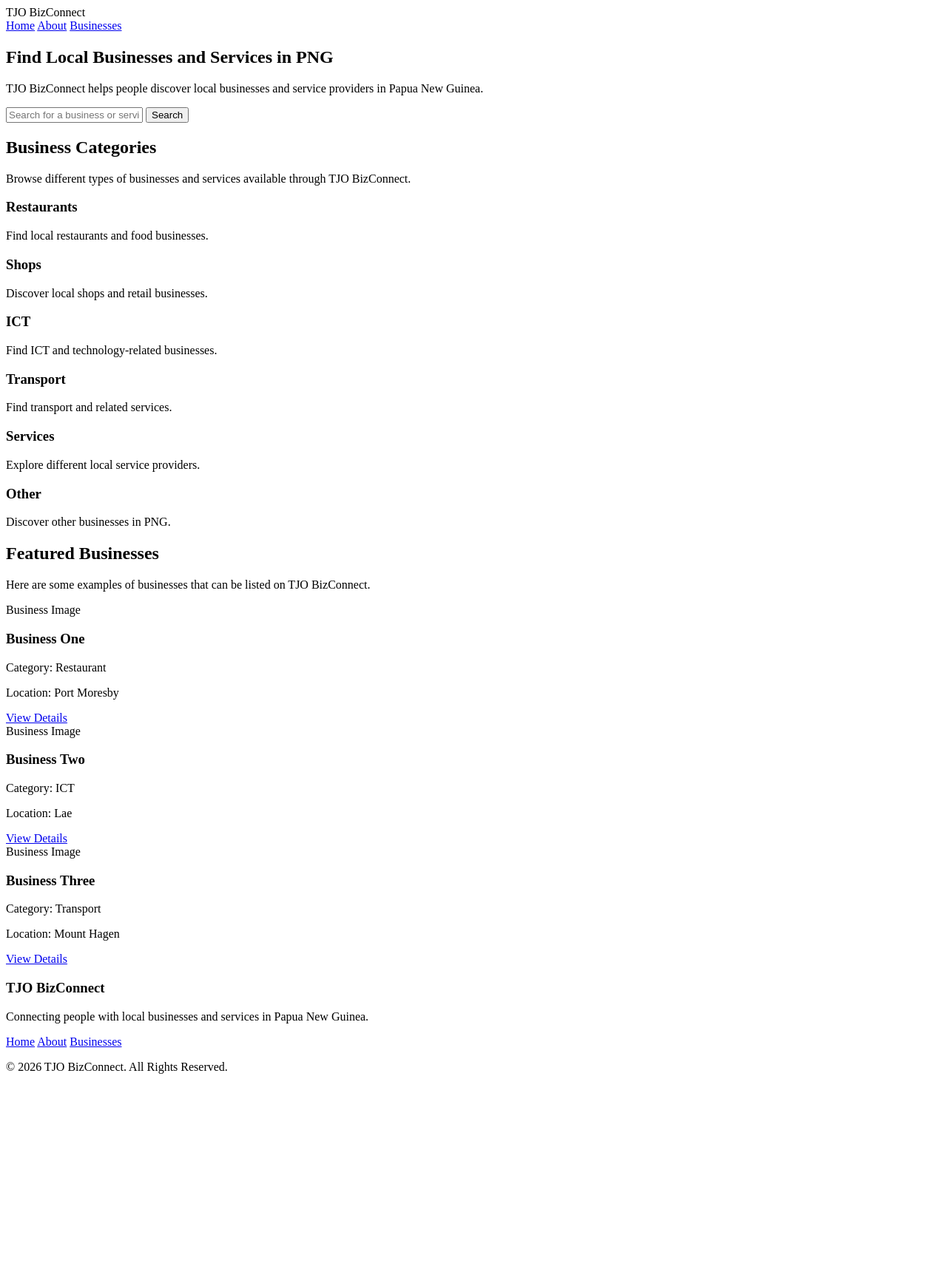
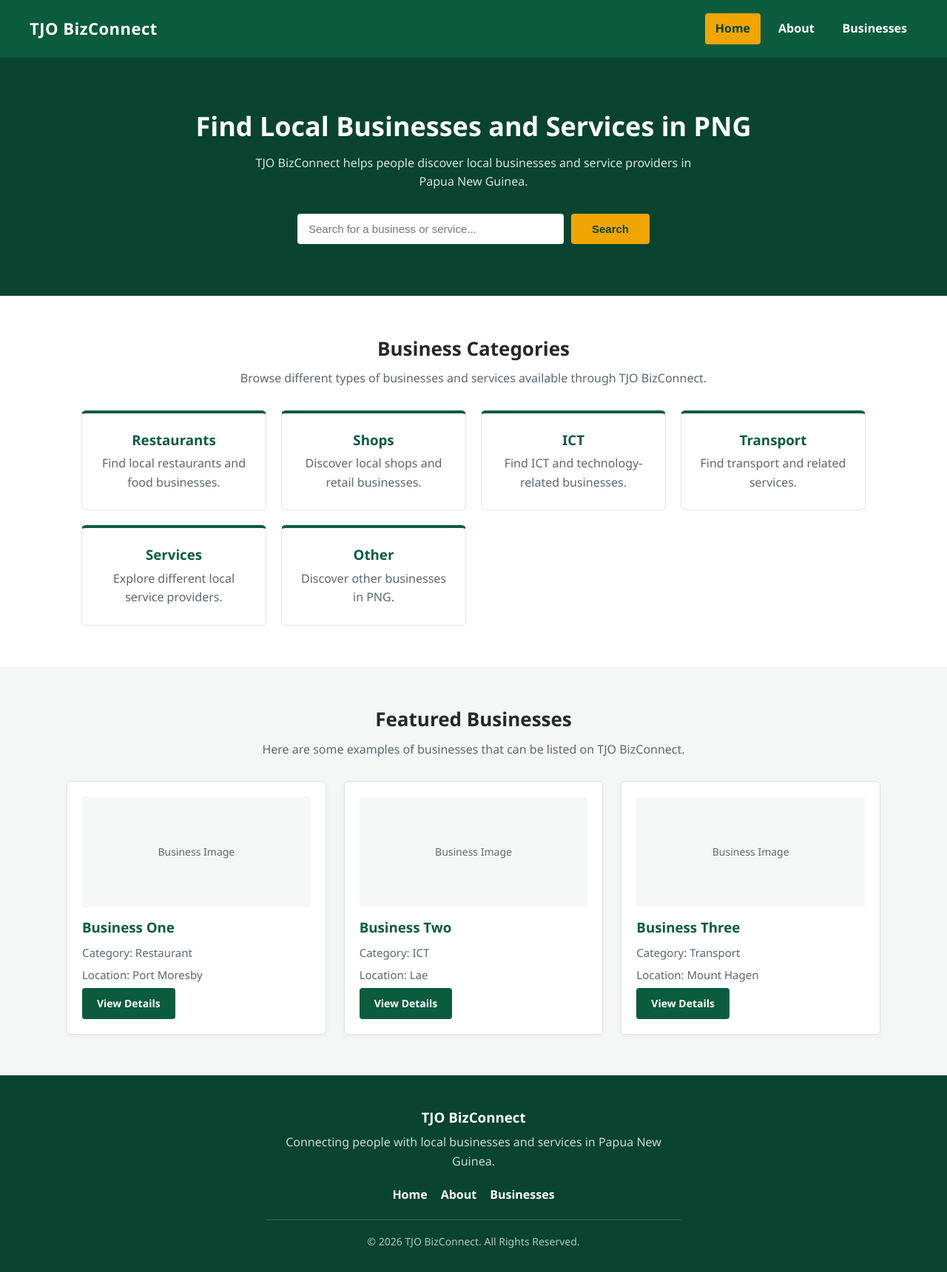
Before and after one commit to Talisjoe/TJOBizconnect-website, a plain HTML site: page index.html in a window 1280 px wide. Shown: the whole page at 74% size. Before the commit the page ends 1468 px from the top, so only its background shows below. Drawn offline with Linux system fonts and the light colour scheme.

Commit message:
Replace style.css HTML duplicate with actual stylesheet
Co-Authored-By: Devin AI <158243242+devin-ai-integration[bot]@users.noreply.github.com>

```diff
--- a/style.css
+++ b/style.css
@@ -1,210 +1,362 @@
-<!DOCTYPE html>
-<html lang="en">
-<head>
-    <meta charset="UTF-8">
-    <meta name="viewport" content="width=device-width, initial-scale=1.0">
+/* TJO BizConnect - Global Stylesheet */
 
-    <title>TJO BizConnect | Businesses</title>
+:root {
+  --brand: #0b5c3f;
+  --brand-dark: #084430;
+  --accent: #f0a500;
+  --text: #22282c;
+  --muted: #5b6770;
+  --light: #f5f7f6;
+  --border: #e0e5e2;
+  --white: #ffffff;
+}
 
-    <!-- External CSS -->
-    <link rel="stylesheet" href="style.css">
-</head>
+* {
+  margin: 0;
+  padding: 0;
+  box-sizing: border-box;
+}
 
-<body>
+body {
+  font-family: "Segoe UI", Arial, Helvetica, sans-serif;
+  color: var(--text);
+  background-color: var(--white);
+  line-height: 1.6;
+}
 
-    <!-- HEADER -->
-    <header>
+h1,
+h2,
+h3 {
+  line-height: 1.25;
+}
 
-        <div class="logo">
-            TJO BizConnect
-        </div>
+/* HEADER */
 
-        <nav>
-            <a href="index.html">Home</a>
-            <a href="about.html">About</a>
-            <a href="business.html" class="active">Businesses</a>
-        </nav>
+header {
+  display: flex;
+  flex-wrap: wrap;
+  align-items: center;
+  justify-content: space-between;
+  gap: 15px;
+  padding: 18px 40px;
+  background-color: var(--brand);
+  color: var(--white);
+}
 
-    </header>
+header .logo {
+  font-size: 22px;
+  font-weight: bold;
+  letter-spacing: 0.5px;
+}
 
+header nav {
+  display: flex;
+  gap: 10px;
+}
 
-    <!-- PAGE HEADER -->
-    <section class="page-header">
+header nav a {
+  padding: 8px 14px;
+  border-radius: 4px;
+  color: var(--white);
+  text-decoration: none;
+  font-weight: 600;
+}
 
-        <h1>Businesses & Services</h1>
+header nav a:hover {
+  background-color: var(--brand-dark);
+}
 
-        <p>
-            Browse businesses and service providers listed on
-            TJO BizConnect.
-        </p>
+header nav a.active {
+  background-color: var(--accent);
+  color: var(--brand-dark);
+}
 
-    </section>
+/* HERO */
 
+.hero {
+  padding: 70px 20px;
+  text-align: center;
+  background-color: var(--brand-dark);
+  color: var(--white);
+}
 
-    <!-- BUSINESS LIST -->
-    <section class="section">
+.hero h1 {
+  font-size: 36px;
+  margin-bottom: 15px;
+}
 
-        <h2>Available Businesses</h2>
+.hero p {
+  max-width: 640px;
+  margin: 0 auto;
+  color: #d9e5df;
+}
 
-        <div class="business-container">
+.search-box {
+  display: flex;
+  flex-wrap: wrap;
+  justify-content: center;
+  gap: 10px;
+  margin-top: 30px;
+}
 
+.search-box input {
+  width: 100%;
+  max-width: 360px;
+  padding: 12px 15px;
+  font-size: 15px;
+  border: none;
+  border-radius: 4px;
+}
 
-            <!-- BUSINESS 1 -->
-            <div class="business-card">
+.search-box button {
+  padding: 12px 28px;
+  font-size: 15px;
+  font-weight: 600;
+  color: var(--brand-dark);
+  background-color: var(--accent);
+  border: none;
+  border-radius: 4px;
+  cursor: pointer;
+}
 
-                <div class="business-image">
-                    Business Image
-                </div>
+.search-box button:hover {
+  background-color: #d99400;
+}
 
-                <h3>Business One</h3>
+/* PAGE HEADER (inner pages) */
 
-                <p>
-                    <strong>Category:</strong> Restaurant
-                </p>
+.page-header {
+  padding: 50px 20px;
+  text-align: center;
+  background-color: var(--brand);
+  color: var(--white);
+}
 
-                <p>
-                    <strong>Location:</strong> Port Moresby
-                </p>
+.page-header h1 {
+  font-size: 32px;
+  margin-bottom: 10px;
+}
 
-                <p>
-                    A local restaurant providing food and dining
-                    services to customers.
-                </p>
+.page-header p {
+  max-width: 640px;
+  margin: 0 auto;
+  color: #d9e5df;
+}
 
-                <a href="#" class="view-button">
-                    View Details
-                </a>
+/* SECTIONS */
 
-            </div>
+.section {
+  max-width: 1100px;
+  margin: 0 auto;
+  padding: 55px 20px;
+}
 
+.section h2 {
+  font-size: 26px;
+  margin-bottom: 12px;
+  text-align: center;
+}
 
-            <!-- BUSINESS 2 -->
-            <div class="business-card">
+.section > p {
+  max-width: 720px;
+  margin: 0 auto 10px;
+  text-align: center;
+  color: var(--muted);
+}
 
-                <div class="business-image">
-                    Business Image
-                </div>
+.section-intro {
+  margin-bottom: 30px;
+}
 
-                <h3>Business Two</h3>
+.light-section {
+  max-width: none;
+  background-color: var(--light);
+}
 
-                <p>
-                    <strong>Category:</strong> ICT
-                </p>
+.light-section h2,
+.light-section > p {
+  max-width: 720px;
+  margin-left: auto;
+  margin-right: auto;
+}
 
-                <p>
-                    <strong>Location:</strong> Lae
-                </p>
+.featured {
+  max-width: none;
+  background-color: var(--light);
+}
 
-                <p>
-                    An ICT business providing basic technology
-                    and digital services.
-                </p>
+/* CATEGORIES */
 
-                <a href="#" class="view-button">
-                    View Details
-                </a>
+.categories {
+  display: grid;
+  grid-template-columns: repeat(auto-fit, minmax(240px, 1fr));
+  gap: 20px;
+  margin-top: 30px;
+}
 
-            </div>
+.category {
+  padding: 24px;
+  background-color: var(--white);
+  border: 1px solid var(--border);
+  border-radius: 6px;
+  border-top: 4px solid var(--brand);
+  text-align: center;
+}
 
+.category h3 {
+  margin-bottom: 8px;
+  color: var(--brand);
+}
 
-            <!-- BUSINESS 3 -->
-            <div class="business-card">
+.category p {
+  color: var(--muted);
+}
 
-                <div class="business-image">
-                    Business Image
-                </div>
+/* BUSINESS CARDS */
 
-                <h3>Business Three</h3>
+.business-container {
+  display: grid;
+  grid-template-columns: repeat(auto-fit, minmax(260px, 1fr));
+  gap: 24px;
+  max-width: 1100px;
+  margin: 30px auto 0;
+}
 
-                <p>
-                    <strong>Category:</strong> Transport
-                </p>
+.business-card {
+  display: flex;
+  flex-direction: column;
+  padding: 20px;
+  background-color: var(--white);
+  border: 1px solid var(--border);
+  border-radius: 6px;
+  box-shadow: 0 2px 6px rgba(0, 0, 0, 0.05);
+}
 
-                <p>
-                    <strong>Location:</strong> Mount Hagen
-                </p>
+.business-image {
+  display: flex;
+  align-items: center;
+  justify-content: center;
+  height: 150px;
+  margin-bottom: 15px;
+  background-color: var(--light);
+  border-radius: 4px;
+  color: var(--muted);
+  font-size: 14px;
+}
 
-                <p>
-                    A local transport service providing transportation
-                    services to customers.
-                </p>
+.business-card h3 {
+  margin-bottom: 10px;
+  color: var(--brand);
+}
 
-                <a href="#" class="view-button">
-                    View Details
-                </a>
+.business-card p {
+  margin-bottom: 6px;
+  color: var(--muted);
+  font-size: 15px;
+}
 
-            </div>
+.view-button {
+  align-self: flex-start;
+  margin-top: auto;
+  padding: 10px 20px;
+  background-color: var(--brand);
+  border-radius: 4px;
+  color: var(--white);
+  text-decoration: none;
+  font-weight: 600;
+  font-size: 14px;
+}
 
+.view-button:hover {
+  background-color: var(--brand-dark);
+}
 
-            <!-- BUSINESS 4 -->
-            <div class="business-card">
+/* BRAND PROMISES */
 
-                <div class="business-image">
-                    Business Image
-                </div>
+.promise-container {
+  display: grid;
+  grid-template-columns: repeat(auto-fit, minmax(240px, 1fr));
+  gap: 20px;
+  margin-top: 30px;
+}
 
-                <h3>Business Four</h3>
+.promise {
+  padding: 24px;
+  background-color: var(--light);
+  border-radius: 6px;
+  text-align: center;
+}
 
-                <p>
-                    <strong>Category:</strong> Shop
-                </p>
+.promise h3 {
+  margin-bottom: 8px;
+  color: var(--brand);
+}
 
-                <p>
-                    <strong>Location:</strong> Port Moresby
-                </p>
+.promise p {
+  color: var(--muted);
+}
 
-                <p>
-                    A local retail business providing products
-                    to customers.
-                </p>
+/* FOOTER */
 
-                <a href="#" class="view-button">
-                    View Details
-                </a>
+footer {
+  padding: 45px 20px 30px;
+  background-color: var(--brand-dark);
+  color: var(--white);
+  text-align: center;
+}
 
-            </div>
+footer h3 {
+  margin-bottom: 10px;
+}
 
+footer p {
+  max-width: 560px;
+  margin: 0 auto;
+  color: #cddbd4;
+}
 
-        </div>
+.footer-links {
+  display: flex;
+  flex-wrap: wrap;
+  justify-content: center;
+  gap: 18px;
+  margin: 20px 0;
+}
 
-    </section>
+.footer-links a {
+  color: var(--white);
+  text-decoration: none;
+  font-weight: 600;
+}
 
+.footer-links a:hover {
+  color: var(--accent);
+}
 
-    <!-- HOW TO GET STARTED -->
-    <section class="section light-section">
+.copyright {
+  padding-top: 18px;
+  border-top: 1px solid rgba(255, 255, 255, 0.2);
+  font-size: 14px;
+  color: #b7c6bf;
+}
 
-        <h2>How to Get Started</h2>
+/* RESPONSIVE */
 
-        <p>
-            Browse the available business categories and select
-            a business to learn more about its location, services,
-            and contact information.
-        </p>
+@media (max-width: 600px) {
+  header {
+    flex-direction: column;
+    padding: 16px 20px;
+  }
 
-    </section>
+  .hero {
+    padding: 50px 18px;
+  }
 
+  .hero h1 {
+    font-size: 28px;
+  }
 
-    <!-- FOOTER -->
-    <footer>
-
-        <h3>TJO BizConnect</h3>
-
-        <p>
-            Connecting people with local businesses and services
-            in Papua New Guinea.
-        </p>
-
-        <div class="footer-links">
-            <a href="index.html">Home</a>
-            <a href="about.html">About</a>
-            <a href="business.html">Businesses</a>
-        </div>
-
-        <p class="copyright">
-            © 2026 TJO BizConnect. All Rights Reserved.
-        </p>
-
-    </footer>
-
-</body>
-</html>
+  .search-box input {
+    max-width: none;
+  }
+}
```
